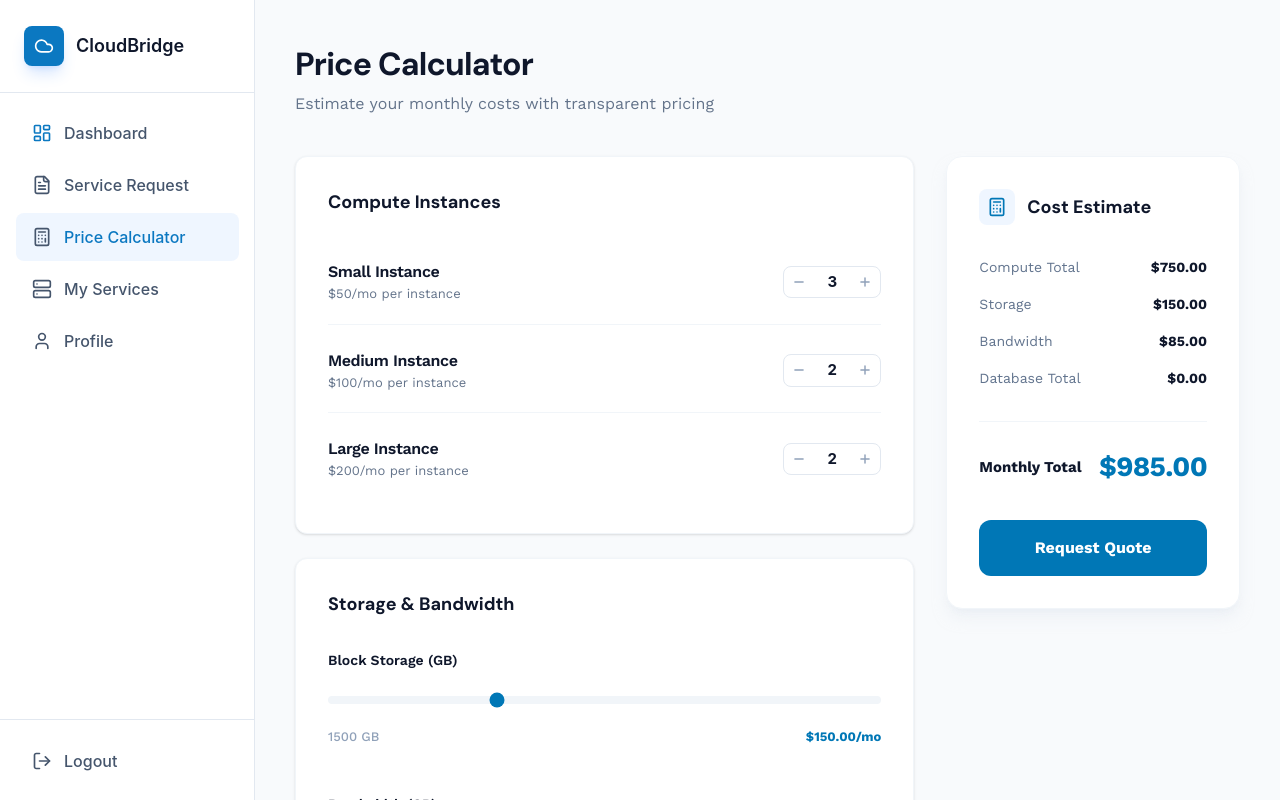
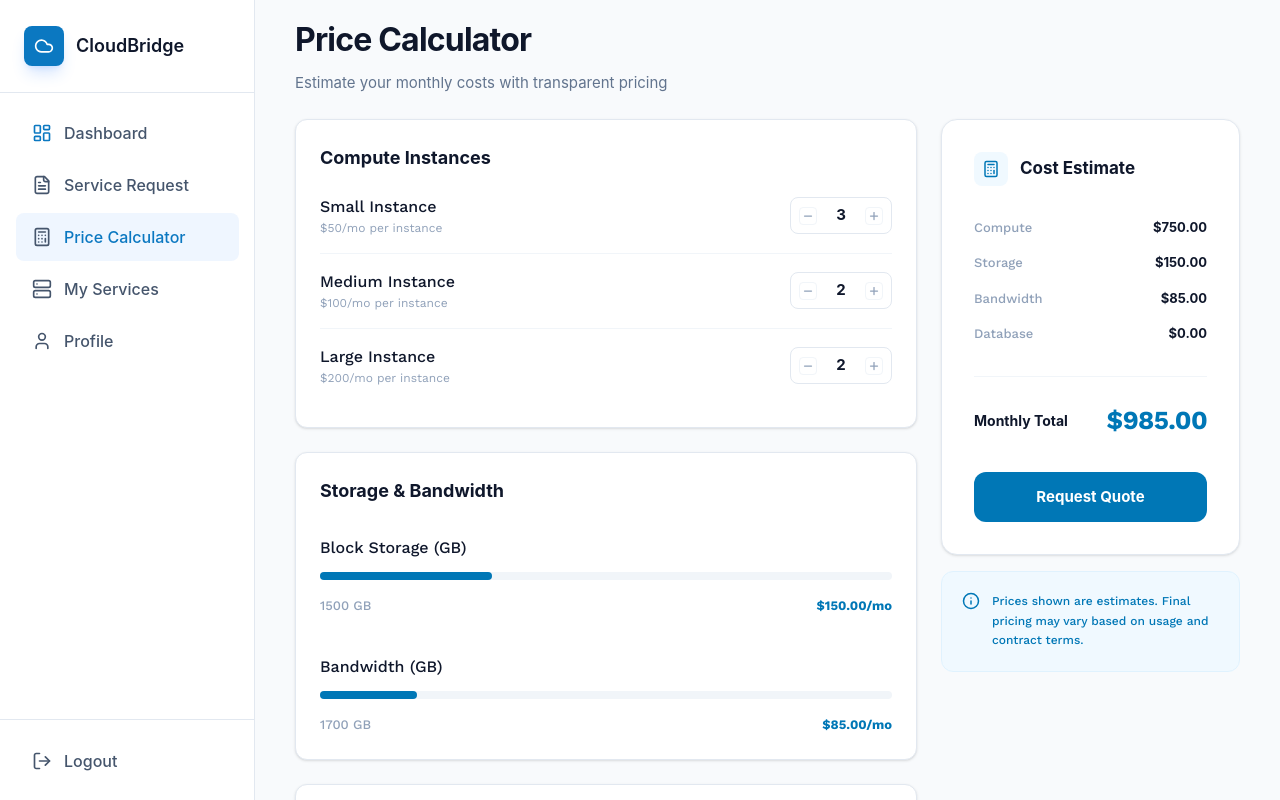
Before and after one commit to Dakshinkali-Team/Portal-CloudBridge, a React (Vite) app in the folder client/cloudbridge/: page /price-calculator in a window 1280 px wide. Built offline with nearby package versions, Linux system fonts and the light colour scheme.

Commit message:
padding and margins are fixes

```diff
--- a/client/cloudbridge/src/pages/price-calculator/PriceCalculatorPage.jsx
+++ b/client/cloudbridge/src/pages/price-calculator/PriceCalculatorPage.jsx
@@ -1,20 +1,20 @@
 import React, { useState } from 'react';
-import { Plus, Minus, Calculator, Info, Server, Database, HardDrive } from 'lucide-react';
+import { Plus, Minus, Calculator, Info } from 'lucide-react';
 
 const InstanceRow = ({ label, price, value, onAdd, onSub }) => (
-  <div className="flex items-center justify-between py-5 border-b border-slate-100 last:border-0">
-    <div className="font-work-sans">
-      <h4 className="text-[16px] font-semibold text-[#0F172B] tracking-tight">{label}</h4>
-      <p className="text-[13px] text-[#64748B] font-normal">${price}/mo per instance</p>
+  <div className="flex items-center justify-between py-4 border-b border-[#F1F5F9] last:border-0">
+    <div>
+      <h4 className="text-[16px] font-medium text-[#0F172B] font-work-sans">{label}</h4>
+      <p className="text-[12px] text-slate-400 font-normal font-work-sans">${price}/mo per instance</p>
     </div>
-    <div className="flex items-center gap-4">
-      <div className="flex items-center gap-3 bg-white p-1 rounded-lg border border-slate-200">
-        <button onClick={onSub} className="p-1 text-slate-400 hover:text-slate-600 transition-colors">
-          <Minus size={14} strokeWidth={2.5} />
+    <div className="flex items-center gap-3">
+      <div className="flex items-center gap-4 bg-white px-2 py-1.5 rounded-lg border border-[#E2E8F0]">
+        <button onClick={onSub} className="p-0.5 text-slate-400 hover:text-slate-600 transition-colors border rounded border-slate-100">
+          <Minus size={12} strokeWidth={2.5} />
         </button>
-        <span className="w-5 text-center text-[15px] font-bold text-[#0F172B]">{value}</span>
-        <button onClick={onAdd} className="p-1 text-slate-400 hover:text-slate-600 transition-colors">
-          <Plus size={14} strokeWidth={2.5} />
+        <span className="w-4 text-center text-[15px] font-bold text-[#0F172B]">{value}</span>
+        <button onClick={onAdd} className="p-0.5 text-slate-400 hover:text-slate-600 transition-colors border rounded border-slate-100">
+          <Plus size={12} strokeWidth={2.5} />
         </button>
       </div>
     </div>
@@ -24,131 +24,132 @@ const InstanceRow = ({ label, price, value, onAdd, onSub }) => (
 const PriceCalculatorPage = () => {
   const [instances, setInstances] = useState({ small: 3, medium: 2, large: 2 });
   const [databases, setDatabases] = useState({ postgres: 0, mysql: 0, redis: 0 });
-
-  // Movable states for Storage and Bandwidth
   const [storageGB, setStorageGB] = useState(1500);
   const [bandwidthGB, setBandwidthGB] = useState(1700);
 
-  // Price Calculation Logic
   const computeTotal = (instances.small * 50) + (instances.medium * 100) + (instances.large * 200);
   const dbTotal = (databases.postgres * 80) + (databases.mysql * 75) + (databases.redis * 60);
-
-  // Assuming $0.10 per GB for storage and $0.05 per GB for bandwidth as per project logic
   const storageCost = (storageGB * 0.10);
   const bandwidthCost = (bandwidthGB * 0.05);
-
-  const grandTotal = computeTotal + dbTotal + storageCost + bandwidthCost;
+  const grandTotal = computeTotal + storageCost + bandwidthCost + dbTotal;
 
   return (
-    <div className="p-10 w-full min-h-screen bg-[#F8FAFC]">
-      <header className="mb-10">
-        <h1 className="font-dm-sans text-[32px] font-bold text-[#0F172B] tracking-tight">Price Calculator</h1>
-        <p className="font-work-sans text-[16px] text-[#64748B] mt-1">Estimate your monthly costs with transparent pricing</p>
+    /* md:pt-4 banayera mathi bata ali space badhayeko chhu balance ko lagi */
+    <div className="px-4 py-2 md:px-10 md:pt-4 md:pb-10 w-full min-h-screen bg-[#F8FAFC] flex justify-center font-sans">
+      <div className="w-full max-w-[1200px]">
+        <header className="mb-4">
+          <h1 className="text-[28px] md:text-[32px] font-bold text-[#0F172B] tracking-tight">Price Calculator</h1>
+          <p className="text-[14px] md:text-[15px] text-slate-500 mt-2">Estimate your monthly costs with transparent pricing</p>
         </header>
 
-      <div className="grid grid-cols-1 xl:grid-cols-12 gap-8 w-full max-w-[1537px]">
-        <div className="xl:col-span-8 space-y-6">
+        <div className="grid grid-cols-1 lg:grid-cols-12 mt-6 gap-6 items-start">
+          <div className="col-span-1 lg:col-span-8 space-y-6 order-1">
 
-          {/* Compute Instances */}
-          <section className="bg-white p-8 rounded-xl border border-slate-100 shadow-sm">
-            <h3 className="font-dm-sans text-[18px] font-bold text-[#0F172B] mb-6">Compute Instances</h3>
-            <div className="space-y-1">
+            {/* py-[25px] ko satta ma simple p-6 rakhera padding saba tira equal banayeko chhu */}
+            <section className="bg-white p-6 rounded-xl border border-[#E2E8F0] shadow-sm">
+              <h3 className="text-[18px] font-bold text-[#0F172B] mb-2">Compute Instances</h3>
+              <div className="space-y-0">
                 <InstanceRow label="Small Instance" price="50" value={instances.small} onAdd={() => setInstances({...instances, small: instances.small + 1})} onSub={() => setInstances({...instances, small: Math.max(0, instances.small - 1)})} />
                 <InstanceRow label="Medium Instance" price="100" value={instances.medium} onAdd={() => setInstances({...instances, medium: instances.medium + 1})} onSub={() => setInstances({...instances, medium: Math.max(0, instances.medium - 1)})} />
                 <InstanceRow label="Large Instance" price="200" value={instances.large} onAdd={() => setInstances({...instances, large: instances.large + 1})} onSub={() => setInstances({...instances, large: Math.max(0, instances.large - 1)})} />
               </div>
             </section>
 
-          {/* Storage & Bandwidth - Movable Sliders */}
-          <section className="bg-white p-8 rounded-xl border border-slate-100 shadow-sm font-work-sans">
-            <h3 className="font-dm-sans text-[18px] font-bold text-[#0F172B] mb-8">Storage & Bandwidth</h3>
-            <div className="space-y-12">
-              {/* Storage Slider */}
+            <section className="bg-white p-6 rounded-xl border border-[#E2E8F0] shadow-sm">
+              <h3 className="text-[18px] font-bold text-[#0F172B] mb-8">Storage & Bandwidth</h3>
+              <div className="space-y-10">
                 <div>
-                <div className="flex justify-between text-[14px] font-semibold text-[#0F172B] mb-4">
+                  <div className="flex justify-between text-[16px] font-medium text-[#0F172B] mb-3 font-work-sans">
                     <span>Block Storage (GB)</span>
                   </div>
+                  <div className="relative w-full h-2 bg-[#F1F5F9] rounded-full">
+                    <div className="absolute top-0 left-0 h-full bg-[#0077b6] rounded-full" style={{width: `${(storageGB/5000)*100}%`}}></div>
                     <input
                       type="range" min="0" max="5000" step="50"
                       value={storageGB}
                       onChange={(e) => setStorageGB(parseInt(e.target.value))}
-                  className="w-full h-2 bg-slate-100 rounded-full appearance-none cursor-pointer accent-[#0077b6]"
+                      className="absolute inset-0 w-full h-full opacity-0 cursor-pointer"
                     />
-                <div className="flex justify-between mt-4 text-[13px]">
-                  <span className="text-slate-400 font-medium">{storageGB} GB</span>
+                  </div>
+                  <div className="flex justify-between mt-4 text-[13px] font-medium font-work-sans">
+                    <span className="text-slate-400">{storageGB} GB</span>
                     <span className="text-[#0077b6] font-bold">${storageCost.toFixed(2)}/mo</span>
                   </div>
                 </div>
 
-              {/* Bandwidth Slider */}
                 <div>
-                <div className="flex justify-between text-[14px] font-semibold text-[#0F172B] mb-4">
+                  <div className="flex justify-between text-[16px] font-medium text-[#0F172B] mb-3 font-work-sans">
                     <span>Bandwidth (GB)</span>
                   </div>
+                  <div className="relative w-full h-2 bg-[#F1F5F9] rounded-full">
+                    <div className="absolute top-0 left-0 h-full bg-[#0077b6] rounded-full" style={{width: `${(bandwidthGB/10000)*100}%`}}></div>
                     <input
                       type="range" min="0" max="10000" step="100"
                       value={bandwidthGB}
                       onChange={(e) => setBandwidthGB(parseInt(e.target.value))}
-                  className="w-full h-2 bg-slate-100 rounded-full appearance-none cursor-pointer accent-[#0077b6]"
+                      className="absolute inset-0 w-full h-full opacity-0 cursor-pointer"
                     />
-                <div className="flex justify-between mt-4 text-[13px]">
-                  <span className="text-slate-400 font-medium">{bandwidthGB} GB</span>
+                  </div>
+                  <div className="flex justify-between mt-4 text-[13px] font-medium font-work-sans">
+                    <span className="text-slate-400">{bandwidthGB} GB</span>
                     <span className="text-[#0077b6] font-bold">${bandwidthCost.toFixed(2)}/mo</span>
                   </div>
                 </div>
               </div>
             </section>
 
-          {/* Database Services */}
-          <section className="bg-white p-8 rounded-xl border border-slate-100 shadow-sm">
-            <h3 className="font-dm-sans text-[18px] font-bold text-[#0F172B] mb-6">Database Services</h3>
-            <div className="space-y-1">
-              <InstanceRow label="PostgreSQL" price="80" value={databases.postgres} onAdd={() => setDatabases({...databases, postgres: databases.postgres + 1})} onSub={() => setDatabases({...databases, postgres: Math.max(0, databases.postgres - 1)})} />
-              <InstanceRow label="MySQL" price="75" value={databases.mysql} onAdd={() => setDatabases({...databases, mysql: databases.mysql + 1})} onSub={() => setDatabases({...databases, mysql: Math.max(0, databases.mysql - 1)})} />
-              <InstanceRow label="Redis Cache" price="60" value={databases.redis} onAdd={() => setDatabases({...databases, redis: databases.redis + 1})} onSub={() => setDatabases({...databases, redis: Math.max(0, databases.redis - 1)})} />
+            <section className="bg-white p-6 rounded-xl border border-[#E2E8F0] shadow-sm">
+              <h3 className="text-[18px] font-bold text-[#0F172B] mb-2">Database Services</h3>
+              <div className="space-y-0">
+                <InstanceRow label="Postgres" price="80" value={databases.postgres} onAdd={() => setDatabases({...databases, postgres: databases.postgres + 1})} onSub={() => setDatabases({...databases, postgres: Math.max(0, databases.postgres - 1)})} />
+                <InstanceRow label="Mysql" price="75" value={databases.mysql} onAdd={() => setDatabases({...databases, mysql: databases.mysql + 1})} onSub={() => setDatabases({...databases, mysql: Math.max(0, databases.mysql - 1)})} />
+                <InstanceRow label="Redis" price="60" value={databases.redis} onAdd={() => setDatabases({...databases, redis: databases.redis + 1})} onSub={() => setDatabases({...databases, redis: Math.max(0, databases.redis - 1)})} />
               </div>
             </section>
           </div>
 
-        {/* Right Column: Dynamic Cost Estimate */}
-        <div className="xl:col-span-4">
-          <div className="bg-white p-8 rounded-2xl border border-slate-100 shadow-lg shadow-slate-200/50 font-work-sans sticky top-8">
+          <div className="col-span-1 lg:col-span-4 space-y-4 order-2 lg:sticky lg:top-10">
+            <div className="bg-white p-8 rounded-2xl border border-[#E2E8F0] shadow-sm">
               <div className="flex items-center gap-3 mb-8">
-              <div className="p-2 bg-blue-50 text-[#0077b6] rounded-lg">
-                <Calculator size={20} />
+                <div className="p-2 bg-[#F0F9FF] text-[#0077b6] rounded-lg">
+                  <Calculator size={18} />
                 </div>
-              <h3 className="font-dm-sans text-[18px] font-bold text-[#0F172B]">Cost Estimate</h3>
+                <h3 className="text-[17px] font-bold text-[#0F172B]">Cost Estimate</h3>
               </div>
-
-            <div className="space-y-4 mb-8 text-[14px]">
+              <div className="space-y-4 mb-8 text-[13px] font-medium">
                 <div className="flex justify-between">
-                <span className="text-slate-500">Compute Total</span>
+                  <span className="text-slate-400 font-work-sans">Compute</span>
                   <span className="font-bold text-[#0F172B]">${computeTotal.toFixed(2)}</span>
                 </div>
                 <div className="flex justify-between">
-                <span className="text-slate-500">Storage</span>
+                  <span className="text-slate-400 font-work-sans">Storage</span>
                   <span className="font-bold text-[#0F172B]">${storageCost.toFixed(2)}</span>
                 </div>
                 <div className="flex justify-between">
-                <span className="text-slate-500">Bandwidth</span>
+                  <span className="text-slate-400 font-work-sans">Bandwidth</span>
                   <span className="font-bold text-[#0F172B]">${bandwidthCost.toFixed(2)}</span>
                 </div>
                 <div className="flex justify-between">
-                <span className="text-slate-500">Database Total</span>
+                  <span className="text-slate-400 font-work-sans">Database</span>
                   <span className="font-bold text-[#0F172B]">${dbTotal.toFixed(2)}</span>
                 </div>
               </div>
-
-            <div className="flex justify-between items-center pt-6 border-t border-slate-100 mb-8">
-              <span className="font-bold text-[#0F172B] text-[15px]">Monthly Total</span>
-              <span className="text-[28px] font-bold text-[#0077b6] tracking-tight">
+              <div className="flex justify-between items-center pt-6 border-t border-[#F1F5F9] mb-8">
+                <span className="font-bold text-[#0F172B] text-[14px]">Monthly Total</span>
+                <span className="text-[26px] font-bold text-[#0077b6] tracking-tight font-work-sans">
                   ${grandTotal.toFixed(2)}
                 </span>
               </div>
-
-            <button className="w-full py-4 bg-[#0077b6] text-white text-[16px] font-bold rounded-xl hover:bg-[#005f91] transition-all">
+              <button className="w-full py-3.5 bg-[#0077b6] text-white text-[15px] font-bold rounded-xl hover:bg-[#005f91] transition-all">
                 Request Quote
               </button>
+            </div>
+            <div className="bg-[#F0F9FF] p-5 rounded-xl border border-[#E0F2FE] flex gap-3">
+              <Info size={18} className="text-[#0077b6] shrink-0" />
+              <p className="text-[12px] leading-relaxed text-[#0077b6] font-medium font-work-sans">
+                Prices shown are estimates. Final pricing may vary based on usage and contract terms.
+              </p>
+            </div>
           </div>
         </div>
       </div>
```
Lines whose indentation alone changed are shown as unchanged.
